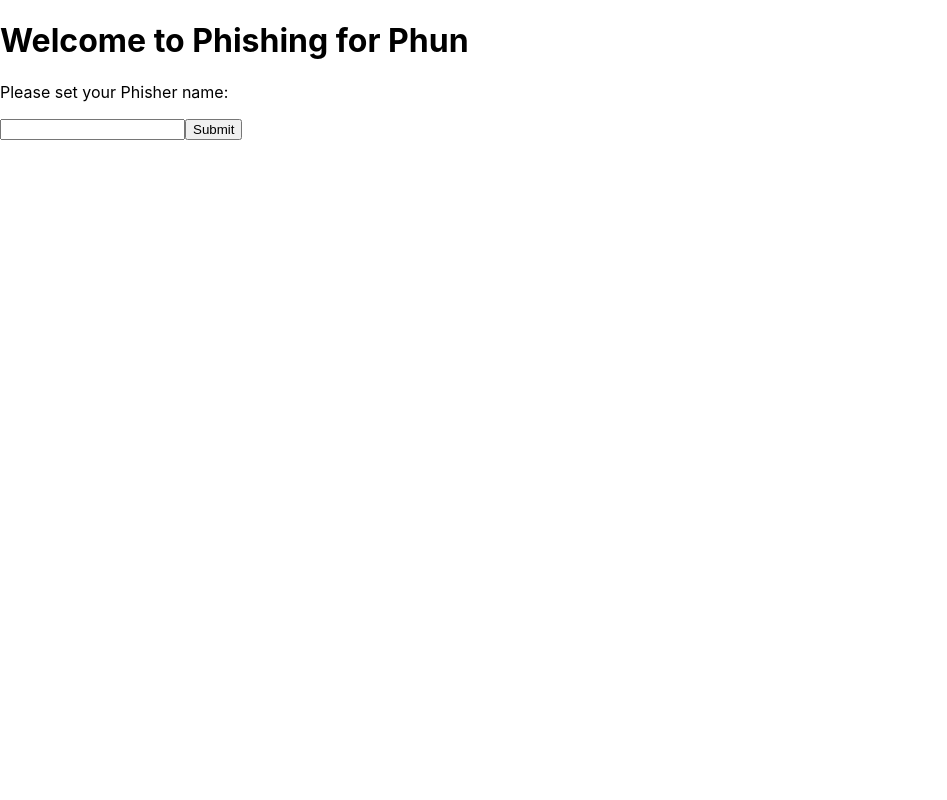
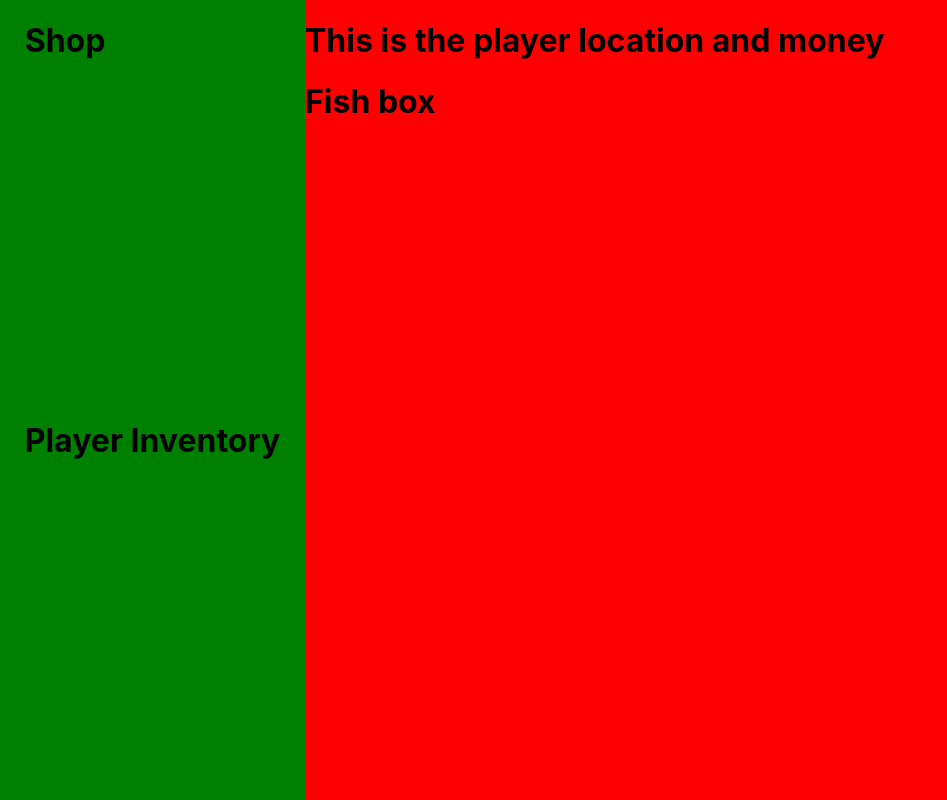
Before and after one commit to chilly-biscuits/phishing-4-phun, a React (Create React App) app: page / in a window 1280 px wide. Shown: the whole page, without its empty margins (0-947 px from the left). Built offline with nearby package versions, Linux system fonts and the light colour scheme.

Commit message:
add basic styles

```diff
--- a/src/App.js
+++ b/src/App.js
@@ -1,15 +1,21 @@
 import React, {useEffect, useReducer, useState} from 'react';
 import initialStorage   from './data/initialStorage'
+
 // reducer-state
 import playerReducer    from './reducers/playerReducer.js'
+
 // components
 import CurrentFishBox   from './components/CurrentFishBox';
 import PlayerContainer  from './components/PlayerContainer';
 import PlayerInventory  from './components/PlayerInventory';
 import UpgradeStore     from './components/UpgradeStore';
 import FirstLoad        from './components/FirstLoad'
+
 // utilities
 import loadPlayer       from './utils/loadPlayer'
+
+// styles
+import {LeftBar, MainSection, GameContainer} from './styles/style'
 
 const App = () => {
   // const [player, setPlayer] = useState(initialStorage)
@@ -18,7 +24,7 @@ const App = () => {
     initialStorage
   )
 
-  const [hasName, setHasName] = useState(false)
+  const [hasName, setHasName] = useState(true)
 
 
   // onLoad
@@ -32,15 +38,18 @@ const App = () => {
   }
 
   return (
-    <div className="App">
-        {hasName ?
-        <>
-          <PlayerContainer />
-          <CurrentFishBox/>
-          <UpgradeStore />
-          <PlayerInventory />
-        </>:
-        <FirstLoad store={store} dispatch={dispatch} setHasName={setHasName}/>
+    <div>
+        {! hasName ? <FirstLoad store={store} dispatch={dispatch} setHasName={setHasName}/> :
+        <GameContainer>
+          <LeftBar>
+            <UpgradeStore />
+            <PlayerInventory />
+          </LeftBar>
+          <MainSection>
+            <PlayerContainer />
+            <CurrentFishBox/>
+          </MainSection>
+        </GameContainer>
       }
     </div>
   );
--- a/src/components/CurrentFishBox.js
+++ b/src/components/CurrentFishBox.js
@@ -1,11 +1,15 @@
+import styled from 'styled-components'
+import {StyledFishBox} from '../styles/style.js'
+
 //This component contains the click to fish button, an image of the current fish and it's description
 //While fishing in process a progress bar appears and the 'fish' button is disabled
 const CurrentFishBox = () => {
-    return(
-        <>
-        <h1>Fish box</h1>
-        </>
-        )
+
+  return(
+    <StyledFishBox>
+      <h1>Fish box</h1>
+    </StyledFishBox>
+  )
 }
 
 export default CurrentFishBox
--- /dev/null
+++ b/src/styles/style.js
@@ -0,0 +1,25 @@
+import styled from 'styled-components'
+
+export const StyledFishBox = styled.div`
+`
+
+export const LeftBar = styled.div`
+  height: 100vh;
+  background-color: green;
+  grid-column-start: 1;
+  display: grid;
+  justify-content: center;
+`
+
+export const MainSection = styled.div`
+  height: 100vh;
+  background-color: red;
+  grid-column-start: 2;
+  grid-column-end: 10;
+`
+
+export const GameContainer = styled.div`
+  max-height: 100vh;
+  display: grid;
+  grid-auto-flow: column;
+`
```
